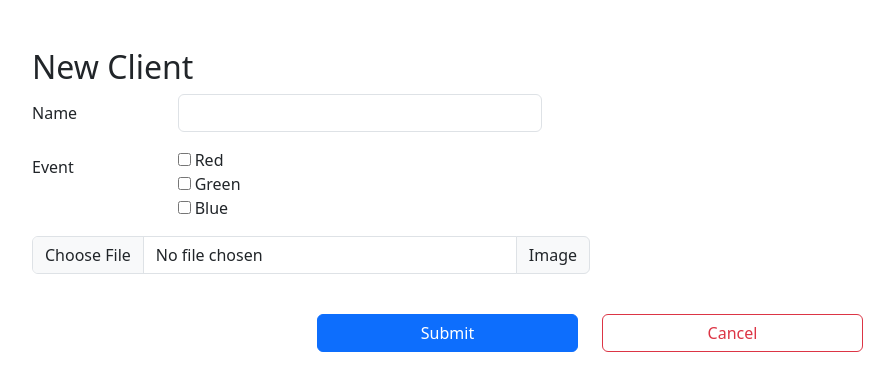
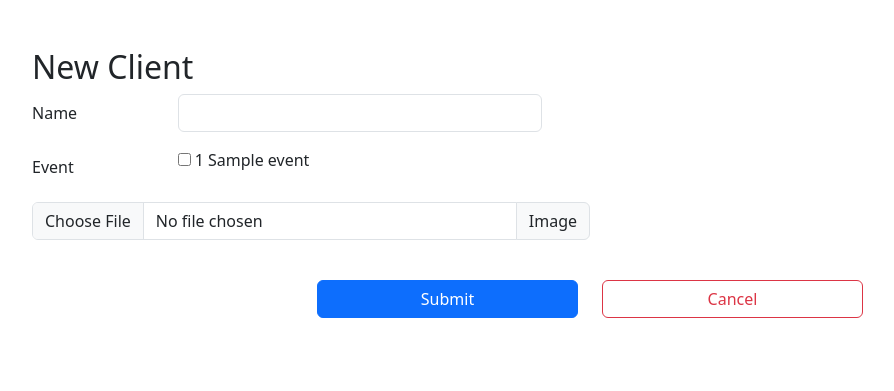
Before and after one commit to gbhatt7/crud, a PHP site: page /gaurav/create.php in a window 1280 px wide. Shown: the top 391 px of the page, without its empty margins (50-944 px from the left). Run offline with PHP 8.4, Linux system fonts and the light colour scheme; tables that the repository leaves empty or names only in its code hold one stand-in row (values such as "Sample post").

Commit message:
Add files via upload

```diff
--- a/create.php
+++ b/create.php
@@ -94,18 +94,22 @@ if ($_SERVER['REQUEST_METHOD'] == 'POST') {
                 <div class="row mb-3">
                     <label for="event" class="col-sm-3 col-form-label">Event</label>
                     <div class="col-sm-8">
-                            <label>
-                                <input type="checkbox" name="colors[]" value="1"> Red
-                            </label>
-                            <br>
-                            <label>
-                                <input type="checkbox" name="colors[]" value="2"> Green
-                            </label>
-                            <br>
-                            <label>
-                                <input type="checkbox" name="colors[]" value="3"> Blue
-                            </label>
-                            <br>
+                            <?php
+                            $sql = "SELECT * FROM `event`";
+                            $result = $connection->query($sql);
+
+                            if (!$result) {
+                                die("Invalid query: ");
+                            }
+                            while($row = $result->fetch_assoc()){
+                                echo "
+                                <label>
+                                <input type='checkbox' name='colors[]' value='{$row['id']}'>
+                                <td>{$row['id']}</td>
+                                <td>{$row['ename']}</td>
+                                </label>";
+                            }
+                            ?>
                     </div>
                 </div>
                 <div class="input-group mb-3">
```
